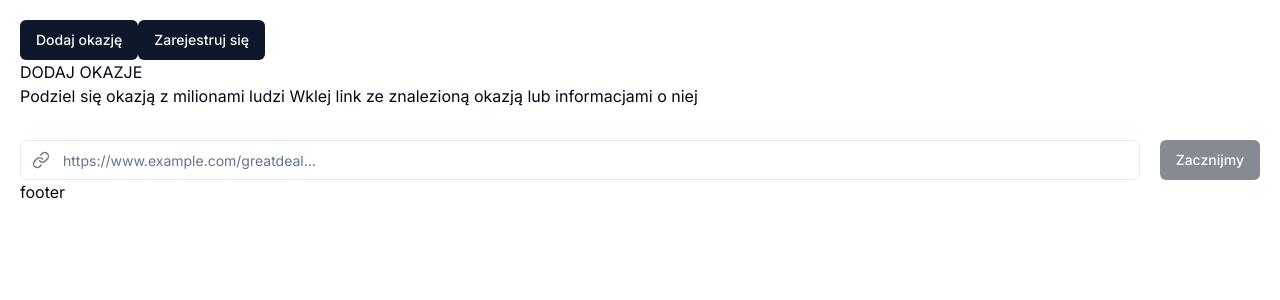
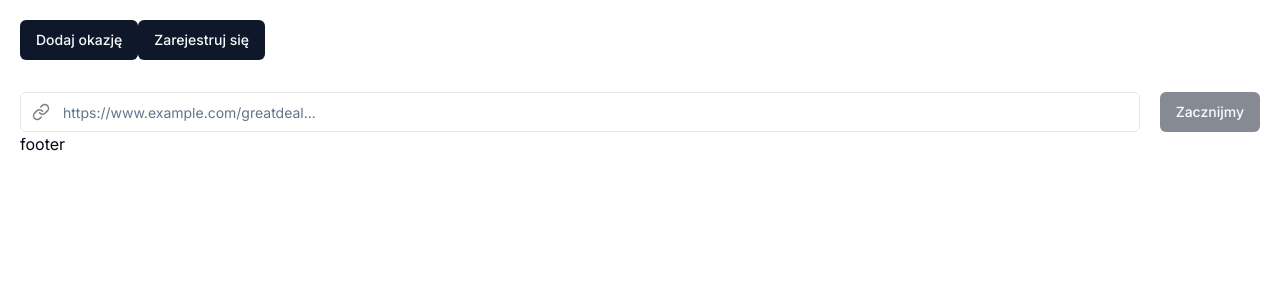
Before and after one commit to 1991Pawel/next-14-practice, a Next.js app: page /sale/item in a window 1280 px wide. Shown: the top 300 px of the page. Built offline with nearby package versions, Linux system fonts and the light colour scheme.

Commit message:
split form

```diff
--- a/src/app/(add-offer)/sale/item/page.tsx
+++ b/src/app/(add-offer)/sale/item/page.tsx
@@ -1,125 +1,46 @@
 "use client";
-import { X, Link } from "lucide-react";
-import { useForm } from "react-hook-form";
-import { zodResolver } from "@hookform/resolvers/zod";
-import * as z from "zod";
+
 import { useState } from "react";
-import { Input } from "@/components/ui/input";
+
 import { Button } from "@/components/ui/button";
+import { LinkForm } from "@/components/modules/add-offer/Form/LinkForm";
+import { DetailsForm } from "@/components/modules/add-offer/Form/DetailsForm";
+import { ImagesForm } from "@/components/modules/add-offer/Form/ImagesForm";
 
 export const FormSteps = {
 	LINK: "LINK",
-	KEY_INFO: "KEY_INFO",
 	DETAILS: "DETAILS",
+	IMAGES: "IMAGES",
 };
 
-const schema = z.object({
-	href: z
-		.string()
-		.min(1, { message: "To pole jest wymagane" })
-		.url({ message: "Wprowadź poprawny link" }),
-});
-
-type Schema = z.infer<typeof schema>;
-
 export default function ItemPage() {
-	const {
-		register,
-		handleSubmit,
-		formState: { errors },
-		resetField,
-		watch,
-	} = useForm<Schema>({
-		resolver: zodResolver(schema),
-	});
 	const steps = Object.values(FormSteps);
 	const [currentStep, setCurrentStep] = useState(steps[0]);
+	const currentStepIndex = steps.indexOf(currentStep);
 	const firstStep = steps[0];
-	const itsFirstStep = steps[0] === currentStep;
-	const lastStep = currentStep === steps[steps.length - 1];
+	const itsFirstStep = firstStep === currentStep;
+	const lastStep = steps[steps.length - 1];
 	const itsLastStep = currentStep === lastStep;
-	const hrefIsFilled = watch("href")?.length >= 3;
 
-	const fetchData = (data: Schema) => {
-		console.log(data);
-		alert("wyslany");
+	const handleNextStep = () => {
+		if (!itsLastStep) {
+			setCurrentStep(() => steps[currentStepIndex + 1]);
+		}
 	};
-
-	const onSubmit = (data: Schema) => {
-		console.log("current", currentStep);
-		console.log("itsLastStep", itsLastStep);
-		if (itsLastStep) {
-			fetchData(data);
-		} else {
-			handleNextStep();
+	const handlePrevStep = () => {
+		if (!itsFirstStep) {
+			setCurrentStep(() => steps[currentStepIndex - 1]);
 		}
 	};
 
-	const handleNextStep = () => {
-		const currentStepIndex = steps.indexOf(currentStep);
-		if (currentStepIndex) {
-			setCurrentStep(steps[currentStepIndex + 1]);
-		}
-	};
-	{
-		console.log(currentStep, "current");
-	}
 	return (
 		<div>
-			<h1> DODAJ OKAZJE</h1>
-			<h2>
-				Podziel się okazją z milionami ludzi Wklej link ze znalezioną okazją lub informacjami o niej
-			</h2>
+			{currentStep === FormSteps.LINK && <LinkForm handleNextStep={handleNextStep} />}
 
-			<form onSubmit={handleSubmit(onSubmit)}>
-				{currentStep === FormSteps.LINK && (
-					<>
-						<div className="mt-8 flex gap-5">
-							<div className="relative flex w-full  items-center ">
-								<Link className="absolute left-[12px] opacity-[0.5]" size={18} />
-								<Input
-									className="truncate pl-[42px] pr-[42px]"
-									placeholder="https://www.example.com/greatdeal..."
-									{...register("href")}
-								/>
-								{hrefIsFilled && (
-									<button
-										onClick={() => resetField("href")}
-										className="absolute right-[8px] flex h-full  w-[32px] cursor-pointer items-center justify-center opacity-[0.5] "
-										type="button"
-									>
-										<X color="red" size={18} />
-									</button>
-								)}
-							</div>
-							<Button onClick={() => "buum"} disabled={!hrefIsFilled}>
-								Zacznijmy
-							</Button>
-						</div>
-						{errors.href?.message && (
-							<span className="mt-2 block text-xs text-red-500">{errors.href.message}</span>
-						)}
-					</>
-				)}
-				{currentStep === FormSteps.KEY_INFO && (
-					<>
-						<h2>KEY INFO FORM.</h2>
-					</>
-				)}
-				{currentStep === FormSteps.DETAILS && (
-					<>
-						<h2>DETAILS FORM.</h2>
-					</>
-				)}
-			</form>
-			{/* <>{!itsFirstStep && <Button onClick={handleNextStep}>cofnij</Button>}</> */}
-			<>{!itsFirstStep && <Button onClick={handleNextStep}>Dalej</Button>}</>
-			{/* {showChangeStepsButtons && (
-				<>
-					<Button>Cofnij</Button>
-					<Button>Dalej</Button>
-				</>
-			)} */}
+			{currentStep === FormSteps.DETAILS && <DetailsForm handleNextStep={handleNextStep} />}
+			{currentStep === FormSteps.IMAGES && <ImagesForm handleNextStep={handleNextStep} />}
+			{!itsFirstStep && <Button onClick={handlePrevStep}>cofnij</Button>}
+			{!itsFirstStep && <Button onClick={handleNextStep}>Dalej</Button>}
 		</div>
 	);
 }
--- /dev/null
+++ b/src/components/modules/add-offer/Form/DetailsForm.tsx
@@ -0,0 +1,61 @@
+"use client";
+import { useForm } from "react-hook-form";
+import { zodResolver } from "@hookform/resolvers/zod";
+import * as z from "zod";
+import { Input } from "@/components/ui/input";
+
+const schema = z.object({
+	title: z
+		.string()
+		.min(1, { message: "To pole jest wymagane" })
+		.url({ message: "Wprowadź poprawny link" }),
+
+	price: z.z.string().min(1, { message: "To pole jest wymagane" }),
+});
+
+type Schema = z.infer<typeof schema>;
+
+export const DetailsForm = ({ handleNextStep }: { handleNextStep: () => void }) => {
+	const {
+		register,
+		handleSubmit,
+		formState: { errors },
+	} = useForm<Schema>({
+		resolver: zodResolver(schema),
+	});
+
+	const onSubmit = (data: Schema) => {
+		console.log(data);
+		alert("wszystko git");
+		handleNextStep();
+	};
+	return (
+		<form onSubmit={handleSubmit(onSubmit)}>
+			<h2 className="mt-10 text-center font-medium">Zacznijmy od tego, co najważniejsze</h2>
+			<div className="mt-8 flex gap-5">
+				<div className="w-full">
+					<label className="mb-2 block text-sm font-medium">
+						Tytuł
+						<span className="ml-1 text-gray-500">(Wymagane)</span>
+					</label>
+					<Input
+						className="truncate "
+						placeholder="Krotki tytut opisujacy znaleziona"
+						{...register("title")}
+					/>
+				</div>
+			</div>
+			<div>
+				<h3 className="mb-3 mt-3 text-lg font-medium">Cena</h3>
+				<div className="mb-3 mt-3 flex w-full flex-col">
+					<label className="mb-2 block text-sm font-medium">Cena</label>
+					<Input className="truncate " placeholder="0,00" {...register("price")} />
+				</div>
+			</div>
+
+			{errors.title?.message && (
+				<span className="mt-2 block text-xs text-red-500">{errors.title.message}</span>
+			)}
+		</form>
+	);
+};
--- /dev/null
+++ b/src/components/modules/add-offer/Form/ImagesForm.tsx
@@ -0,0 +1,40 @@
+"use client";
+import { X, Link } from "lucide-react";
+import { useForm } from "react-hook-form";
+import { zodResolver } from "@hookform/resolvers/zod";
+import * as z from "zod";
+import { Input } from "@/components/ui/input";
+import { Button } from "@/components/ui/button";
+
+const schema = z.object({
+	href: z
+		.string()
+		.min(1, { message: "To pole jest wymagane" })
+		.url({ message: "Wprowadź poprawny link" }),
+});
+
+type Schema = z.infer<typeof schema>;
+
+export const ImagesForm = ({ handleNextStep }: { handleNextStep: () => void }) => {
+	const {
+		register,
+		handleSubmit,
+		formState: { errors },
+		resetField,
+		watch,
+	} = useForm<Schema>({
+		resolver: zodResolver(schema),
+	});
+	const hrefIsFilled = watch("href")?.length >= 3;
+	const onSubmit = (data: Schema) => {
+		alert("wszystko git");
+		console.log(data);
+	};
+	return (
+		<form onSubmit={handleSubmit(onSubmit)}>
+			<h2>Wyróżnij swoją okazję dzięki zdjęciom</h2>
+			Przeciągnij i upuść, aby dodać do 8 obrazków. Możesz zmieniać ich kolejność oraz wybrać
+			zdjęcie główne.
+		</form>
+	);
+};
--- /dev/null
+++ b/src/components/modules/add-offer/Form/LinkForm.tsx
@@ -0,0 +1,63 @@
+"use client";
+import { X, Link } from "lucide-react";
+import { useForm } from "react-hook-form";
+import { zodResolver } from "@hookform/resolvers/zod";
+import * as z from "zod";
+import { Input } from "@/components/ui/input";
+import { Button } from "@/components/ui/button";
+
+const schema = z.object({
+	href: z
+		.string()
+		.min(1, { message: "To pole jest wymagane" })
+		.url({ message: "Wprowadź poprawny link" }),
+});
+
+type Schema = z.infer<typeof schema>;
+
+export const LinkForm = ({ handleNextStep }: { handleNextStep: () => void }) => {
+	const {
+		register,
+		handleSubmit,
+		formState: { errors },
+		resetField,
+		watch,
+	} = useForm<Schema>({
+		resolver: zodResolver(schema),
+	});
+	const hrefIsFilled = watch("href")?.length >= 3;
+	const onSubmit = (data: Schema) => {
+		console.log(data);
+		alert("wszystko git");
+		handleNextStep();
+	};
+	return (
+		<form onSubmit={handleSubmit(onSubmit)}>
+			<div className="mt-8 flex gap-5">
+				<div className="relative flex w-full  items-center ">
+					<Link className="absolute left-[12px] opacity-[0.5]" size={18} />
+					<Input
+						className="truncate pl-[42px] pr-[42px]"
+						placeholder="https://www.example.com/greatdeal..."
+						{...register("href")}
+					/>
+					{hrefIsFilled && (
+						<button
+							onClick={() => resetField("href")}
+							className="absolute right-[8px] flex h-full  w-[32px] cursor-pointer items-center justify-center opacity-[0.5] "
+							type="button"
+						>
+							<X color="red" size={18} />
+						</button>
+					)}
+				</div>
+				<Button onClick={() => "buum"} disabled={!hrefIsFilled}>
+					Zacznijmy
+				</Button>
+			</div>
+			{errors.href?.message && (
+				<span className="mt-2 block text-xs text-red-500">{errors.href.message}</span>
+			)}
+		</form>
+	);
+};
```
